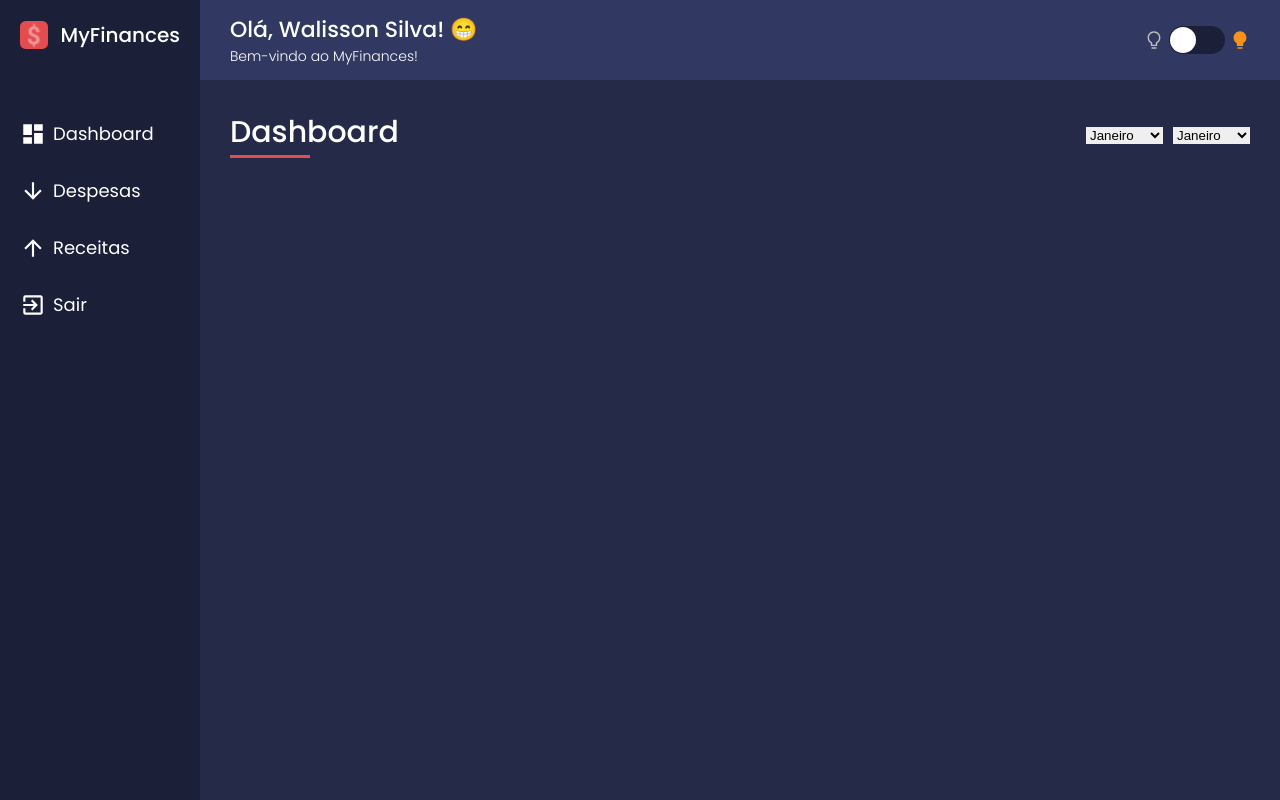
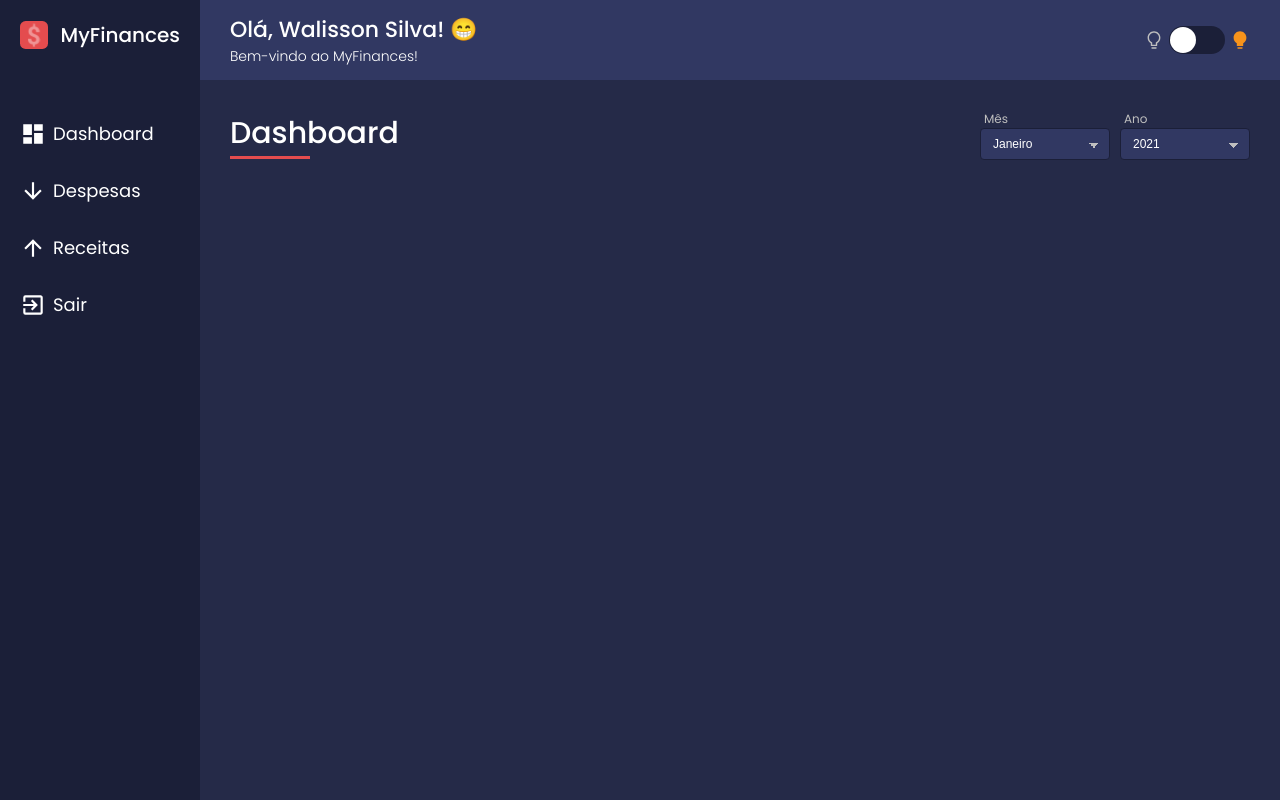
Before and after one commit to walissonsilva/my-finances, a React (Create React App) app: page / in a window 1280 px wide. Built offline with nearby package versions, Linux system fonts and the light colour scheme; the HTML template or start-up script is replaced by a standard one.

Commit message:
Chore: Add SelectInput component

```diff
--- a/package.json
+++ b/package.json
@@ -13,6 +13,7 @@
     "react": "^17.0.1",
     "react-dom": "^17.0.1",
     "react-icons": "^4.2.0",
+    "react-router-dom": "^5.2.0",
     "react-scripts": "4.0.2",
     "react-switch": "^6.0.0",
     "styled-components": "^5.2.1",
@@ -44,6 +45,7 @@
     ]
   },
   "devDependencies": {
+    "@types/react-router-dom": "^5.1.7",
     "@types/styled-components": "^5.1.7"
   }
 }
--- a/src/components/PageHeader/index.tsx
+++ b/src/components/PageHeader/index.tsx
@@ -1,4 +1,6 @@
 import React from 'react';
+
+import SelectInput, { IOption } from '../SelectInput';
 
 import {
   Container,
@@ -11,20 +13,44 @@ interface IPageHeaderProps {
 }
 
 const PageHeader: React.FC<IPageHeaderProps> = ({ title }) => {
+  const options: IOption[] = [
+    {
+      label: 'Janeiro',
+      value: 'Janeiro'
+    },
+    {
+      label: 'Fevereiro',
+      value: 'Fevereiro'
+    },
+  ];
+
+  const optionsYear: IOption[] = [
+    {
+      label: '2021',
+      value: '2021'
+    },
+    {
+      label: '2020',
+      value: '2020'
+    },
+  ];
+
   return (
     <Container>
       <Title>{ title }</Title>
 
       <SelectContainer>
-        <select>
-          <option value="">Janeiro</option>
-          <option value="">Fevereiro</option>
-        </select>
+        <SelectInput
+          label={'Mês'}
+          name={'month'}
+          options={options}
+        />
 
-        <select>
-          <option value="">Janeiro</option>
-          <option value="">Fevereiro</option>
-        </select>
+        <SelectInput
+          label={'Ano'}
+          name={'month'}
+          options={optionsYear}
+        />
       </SelectContainer>
     </Container>
   );
--- a/src/components/PageHeader/styles.ts
+++ b/src/components/PageHeader/styles.ts
@@ -20,7 +20,9 @@ export const Title = styled.h1`
 `;
 
 export const SelectContainer = styled.div`
-  & > select:first-child {
+  display: flex;
+
+  & > *:first-child {
     margin-right: 10px;
   }
 `;
--- a/src/components/SelectInput/index.tsx
+++ b/src/components/SelectInput/index.tsx
@@ -1,8 +1,35 @@
 import React from 'react';
 
-const SelectInput: React.FC = () => {
+import {
+  Container,
+  SelectLabel,
+} from './styles';
+
+export interface IOption {
+  label: string;
+  value: string;
+}
+
+interface ISelectInputProps {
+  label?: string;
+  name: string;
+  options: IOption[];
+}
+
+const SelectInput: React.FC<ISelectInputProps> = ({
+  label = '',
+  name,
+  options
+}) => {
   return (
-    <div></div>
+    <Container>
+      <SelectLabel>{ label }</SelectLabel>
+      <select name={name}>
+        {options.map((option: IOption) => {
+          return <option key={option.value} value={option.value}>{ option.value }</option>
+        })}
+      </select>
+    </Container>
   )
 }
 
--- /dev/null
+++ b/src/components/SelectInput/styles.ts
@@ -0,0 +1,70 @@
+import styled from 'styled-components';
+
+export const Container = styled.div`
+  display: flex;
+  flex-direction: column;
+
+  select {
+    width: 130px;
+    background-color: white;
+    border: 1px solid ${props => props.theme.colors.primary};
+    border-radius: 4px;
+    display: inline-block;
+    line-height: 1.5em;
+    padding: 0.5em 0.5em 0.5em 1em;
+    font-size: 12px;
+    color: ${props => props.theme.colors.white};
+
+    -webkit-appearance: none;
+    -moz-appearance: none;
+
+    background-image:
+    linear-gradient(45deg, transparent 50%, ${props => props.theme.colors.gray} 50%),
+    linear-gradient(135deg, ${props => props.theme.colors.gray} 50%, transparent 50%);
+    /* linear-gradient(to right, #ccc, #ccc); */
+    background-position:
+      calc(100% - 15px) calc(1em + 2px),
+      calc(100% - 10px) calc(1em + 2px),
+      calc(100% - 2.5em) 0.5em;
+    background-size:
+      5px 5px,
+      5px 5px,
+      1px 1.5em;
+    background-repeat: no-repeat;
+    background-color: ${props => props.theme.colors.tertiary};
+  }
+`;
+
+export const SelectLabel = styled.span`
+  font-size: 12px;
+  color: ${props => props.theme.colors.gray};
+  padding-left: 4px;
+`;
+
+export const Select = styled.div`
+  position: relative;
+  height: 30px;
+  width: auto;
+  min-width: 150px;
+  border-radius: 4px;
+  text-indent: 0.3rem;
+  color: ${props => props.theme.colors.gray};
+  background-color: ${props => props.theme.colors.primary};
+  font-size: 16px;
+  line-height: 30px;
+  padding: 0 5px;
+`;
+
+export const SelectOptions = styled.div`
+  position: absolute;
+  top: 30px;
+
+  min-width: 150px;
+`;
+
+export const Option = styled.option`
+  color: ${props => props.theme.colors.gray};
+  background-color: ${props => props.theme.colors.primary};
+  padding: 4px 10px;
+  font-size: 14px;
+`;
--- a/src/routes/app.routes.tsx
+++ b/src/routes/app.routes.tsx
@@ -1,4 +1,7 @@
 import React from 'react';
+import {
+  BrowserRouter
+} from 'react-router-dom';
 
 import Dashboard from '../pages/Dashboard';
 
@@ -13,10 +16,12 @@ const Routes: React.FC = () => {
   const { isDark } = useTheme();
 
   return (
-    <ThemeProvider theme={ isDark ? darkTheme : lightTheme }>
-      <GlobalStyles />
-      <Dashboard />
-    </ThemeProvider>
+    <BrowserRouter>
+      <ThemeProvider theme={ isDark ? darkTheme : lightTheme }>
+        <GlobalStyles />
+        <Dashboard />
+      </ThemeProvider>
+    </BrowserRouter>
   )
 }
 
```
Also changed, not shown: 1 other file (tests, documents, lock files or other folders).
